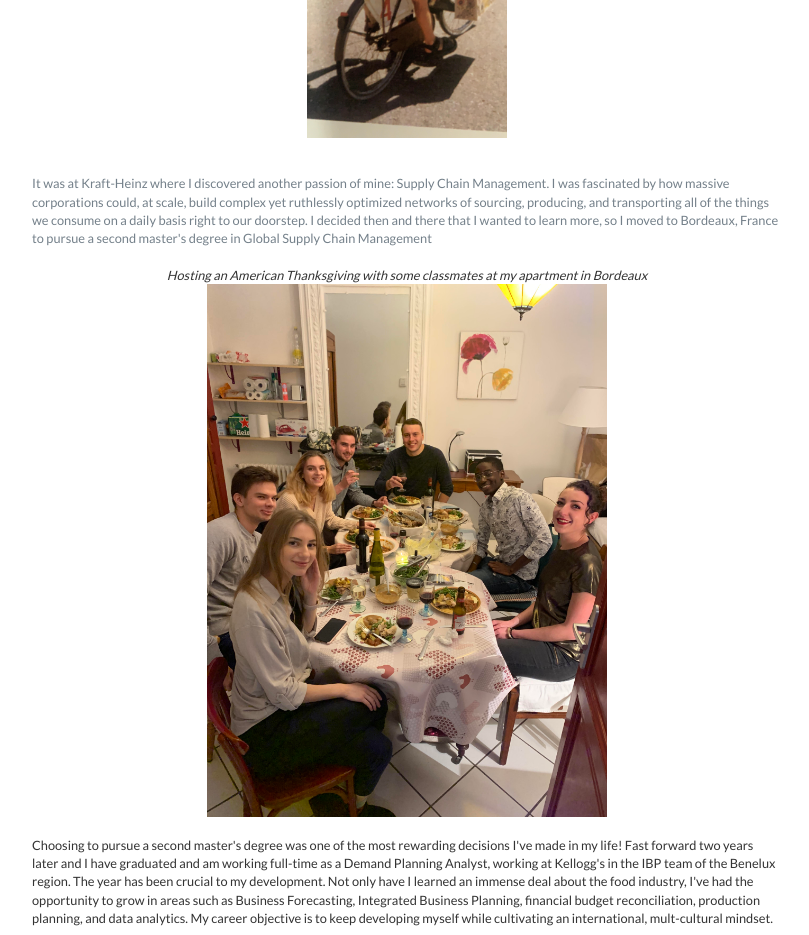
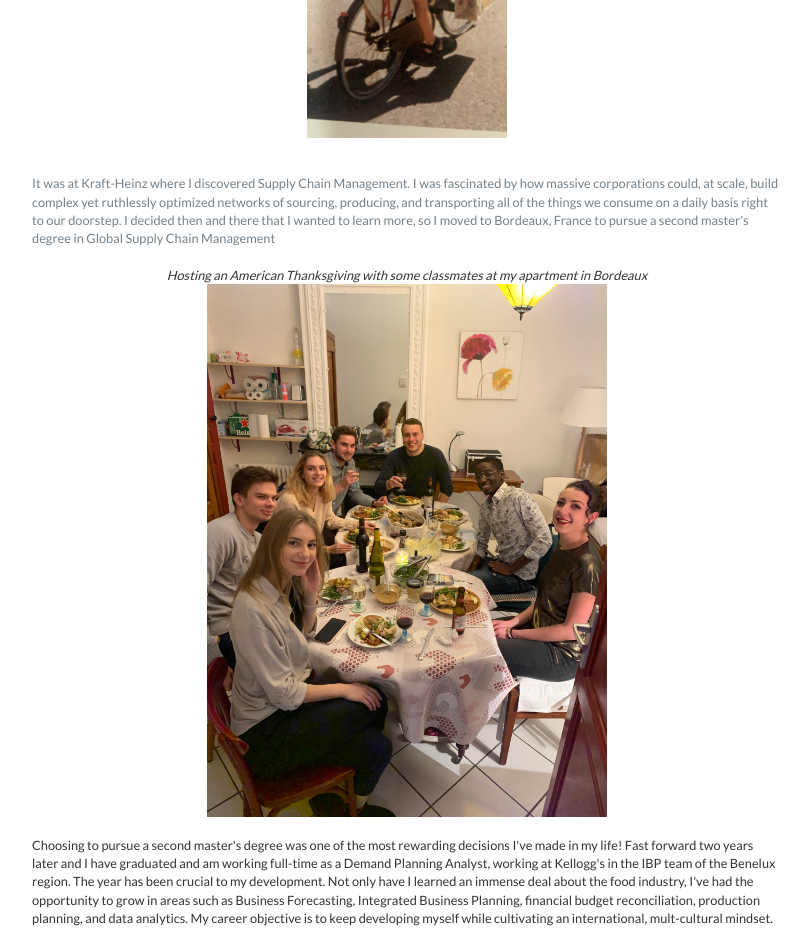
Before and after one commit to rickvank/rickvank.github.io, a website: page index.html in a window 1280 px wide. Shown: the part 1440-2375 px from the top of the page, without its empty margins (428-1237 px from the left). Drawn offline with nearby package versions, Linux system fonts and the light colour scheme.

Commit message:
Update index.html

```diff
--- a/index.html
+++ b/index.html
@@ -95,7 +95,7 @@
                     <p>
                     <br>
                     <br>
-                        It was at Kraft-Heinz where I discovered another passion of mine: Supply Chain Management. I was fascinated by how massive corporations could, at scale, build complex yet ruthlessly optimized networks of sourcing, producing, and transporting all of the things we consume on a daily basis right to our doorstep. I decided then and there that I wanted to learn more, so I moved to Bordeaux, France to pursue a second master's degree in Global Supply Chain Management
+                        It was at Kraft-Heinz where I discovered Supply Chain Management. I was fascinated by how massive corporations could, at scale, build complex yet ruthlessly optimized networks of sourcing, producing, and transporting all of the things we consume on a daily basis right to our doorstep. I decided then and there that I wanted to learn more, so I moved to Bordeaux, France to pursue a second master's degree in Global Supply Chain Management
 
                     </p>
                     <br>
```
